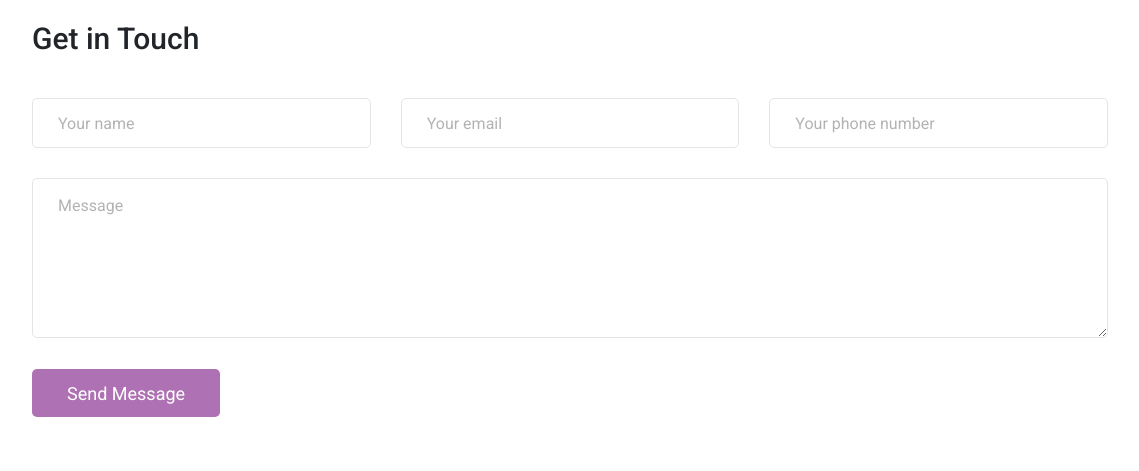
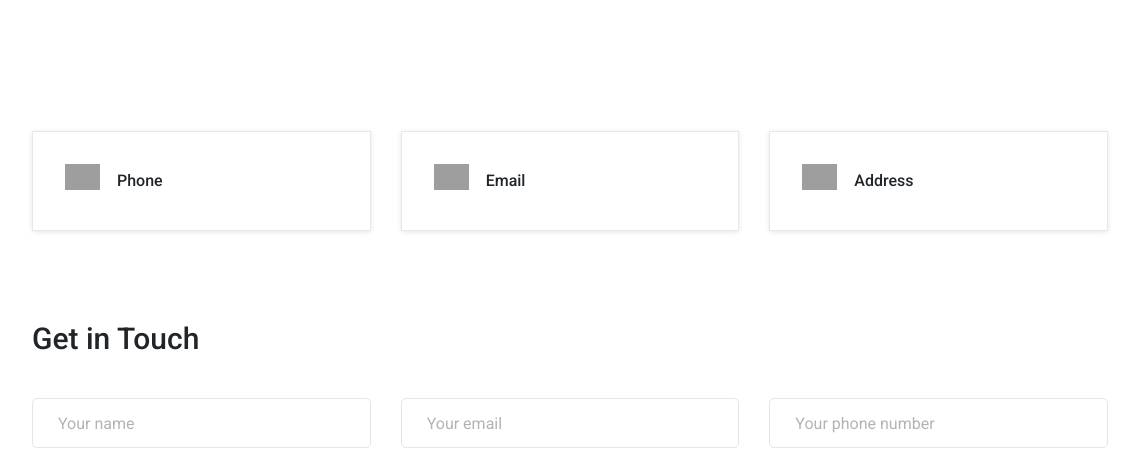
Before and after one commit to ekesel/StringingAcademy, a Django app: template templates/contact.html in a window 1560 px wide. Shown: the part 915-1386 px from the top of the page, without its empty margins (210-1349 px from the left). Run offline with Django 4.2, Linux system fonts and the light colour scheme; the template is opened without the code that fills it, so the values that code supplies are empty; some libraries are stand-ins or nearby versions; grey boxes are pictures that could not be loaded.

Commit message:
asset style

```diff
--- a/assets/style.css
+++ b/assets/style.css
@@ -588,6 +588,7 @@ footer .bottom .copyright{
 {
     width: 100%;
     padding-top: 70px;
+    margin-top: 300px;
 }
 .contact_info_item
 {
@@ -1320,7 +1321,7 @@ footer .bottom .copyright{
     }
 }
 
-@media only screen and (min-width: 767px) and (max-width: 1180px) and (orientation: landscape) {
+@media only screen and (min-width: 767px) and (max-width: 1440px) and (orientation: landscape) {
 /* CSS rules for tablets in landscape orientation go here */
 .front-section {
     display: none;
```
